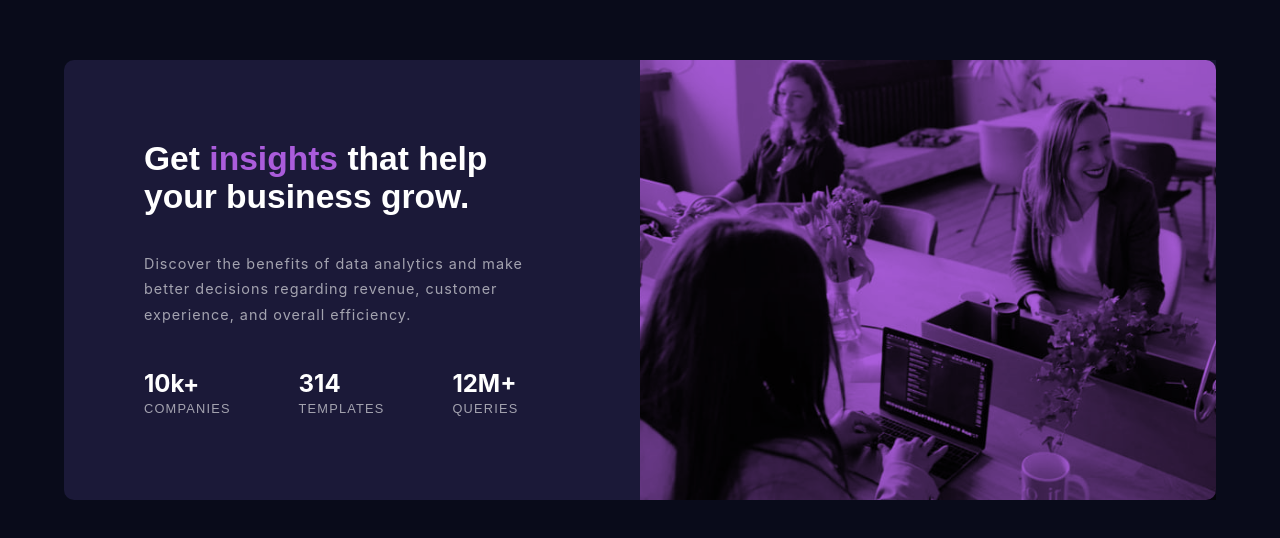
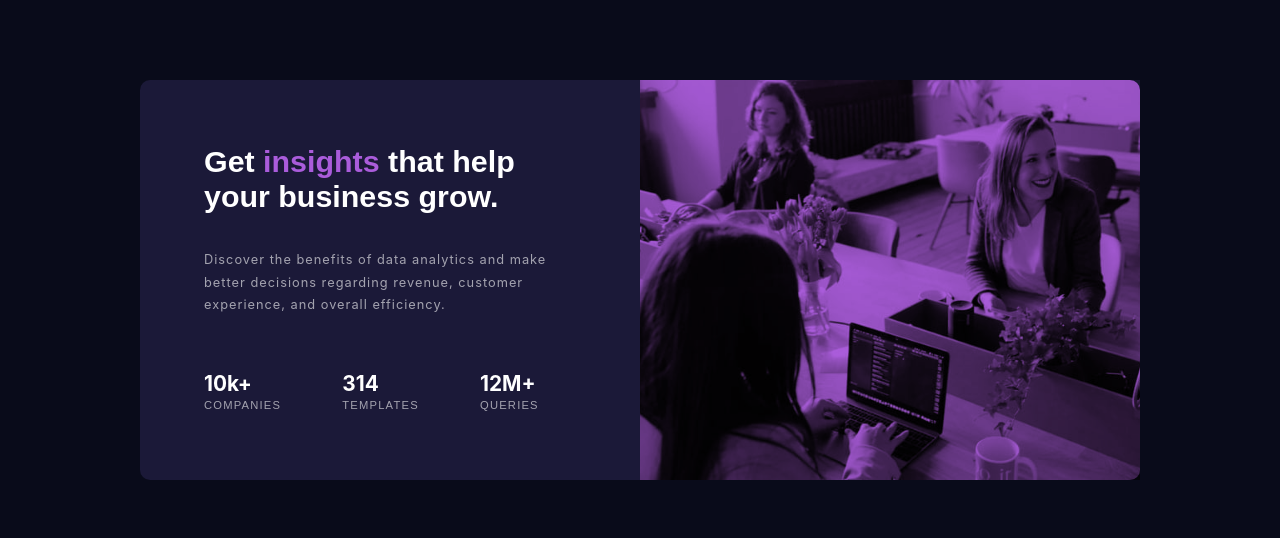
Before and after one commit to artsycoder533/stats-preview-card-component, a plain HTML site: page index.html in a window 1280 px wide. Shown: the part 120-658 px from the top of the page. Drawn offline with Linux system fonts and the light colour scheme; a web font is replaced by a local one.

Commit message:
set a max width to cap out at 1000px for the container for consistency

```diff
--- a/style.css
+++ b/style.css
@@ -244,23 +244,23 @@ span {
     /* LAPTOP/SMALL DESKTOP */
 @media screen and (min-width: 1200px){
     .card {
-        max-width: 1440px;
-        height: 55vh;
+        max-width: 1000px;
+        height: 50vh;
     }
 
     .text-container {
         justify-content: space-between;
-        padding: 5rem 5rem 5rem 5rem;
+        padding: 4rem;
     }
 
     .para-container h1 {
-        font-size: 2.1rem;
+        font-size: 1.9rem;
         padding-bottom: 1rem;
     }
 
     .para-container p {
-        font-size: 0.9rem;
-        padding-right: 1rem;
+        font-size: 0.8rem;
+        padding-right: 0.8rem;
     }
 
     .stats-container {
@@ -268,17 +268,17 @@ span {
     }
 
     .stats-container h2 {
-        font-size: 1.5rem;
+        font-size: 1.3rem;
         padding-top: 0;
     }
 
     .stats-container p {
-        font-size: 0.8rem;
+        font-size: 0.7rem;
     }
 }
 
 /* LARGE DISPLAYS */
-@media screen and (min-width: 1400px){
+/* @media screen and (min-width: 1400px){
     .text-container {
         padding: 6rem 5rem 6rem 6rem;
     }
@@ -300,4 +300,4 @@ span {
     .stats-container {
         width: 80%
     }
-}
+} */
```
